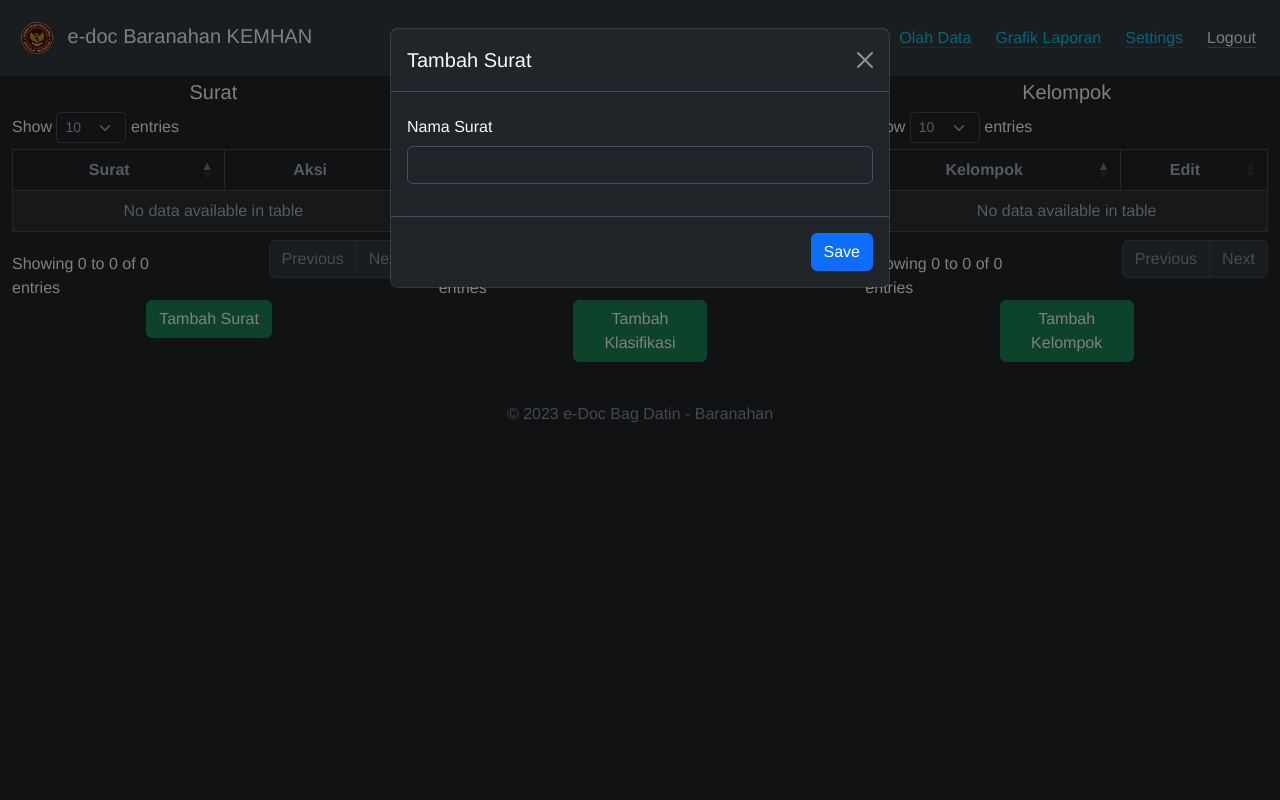
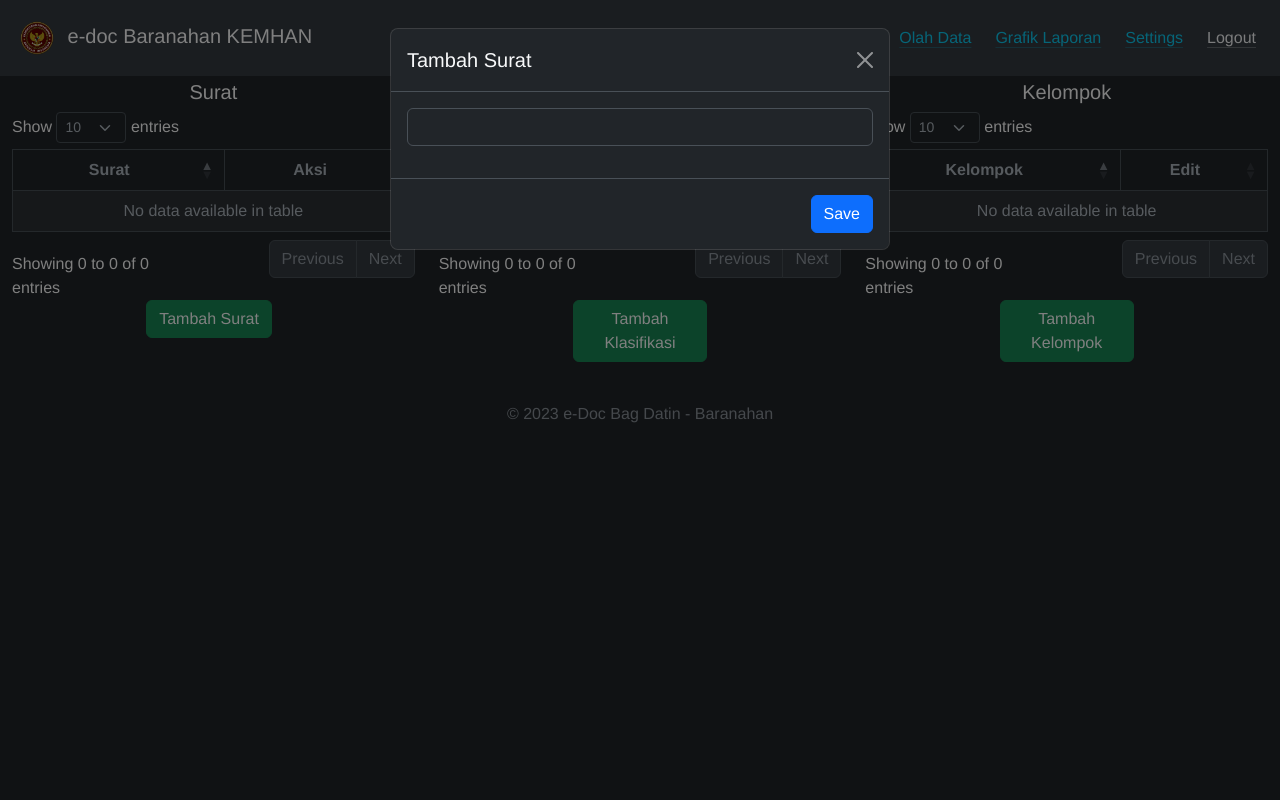
Before and after one commit to nice9uy/edoc, a Django app: page /edoc/setting_surat/ in a window 1280 px wide, after a click on "Tambah Surat". Run offline with Django 4.2, Linux system fonts and the light colour scheme; some libraries are stand-ins or nearby versions.

Commit message:
fix setting input

```diff
--- a/templates/pages/setting.html
+++ b/templates/pages/setting.html
@@ -101,8 +101,7 @@
           {% csrf_token %}
           <div class="modal-body">
               <div class="mb-3">
-                    <label for="message-text" class="col-form-label">Nama Surat</label>
-                    <input type="text" class="form-control" id="nama_surat" name="nama_surat" autofocus>
+                    <input type="text" class="form-control" id="nama_surat" name="nama_surat" autofocus required>
               </div>
           </div>
           <div class="modal-footer ">
@@ -128,8 +127,7 @@
           {% csrf_token %}
           <div class="modal-body">
               <div class="mb-3">
-                    <label for="message-text" class="col-form-label">Klasifikasi Surat</label>
-                    <input type="text" class="form-control" id="kode_klasifikasi_surat" name="nama_klasifikasi_surat" autofocus>
+                    <input type="text" class="form-control" id="kode_klasifikasi_surat" name="nama_klasifikasi_surat" autofocus required>
               </div>
           </div>
           <div class="modal-footer">
@@ -153,8 +151,7 @@
             {% csrf_token %}
             <div class="modal-body">
                 <div class="mb-3">
-                      <label for="message-text" class="col-form-label">Kelompok Surat</label>
-                      <input type="text" class="form-control" id="kode_kelompok_surat" name="nama_kelompok_surat" autofocus>
+                      <input type="text" class="form-control" id="kode_kelompok_surat" name="nama_kelompok_surat" autofocus required>
                 </div>
             </div>
             <div class="modal-footer ">
```
